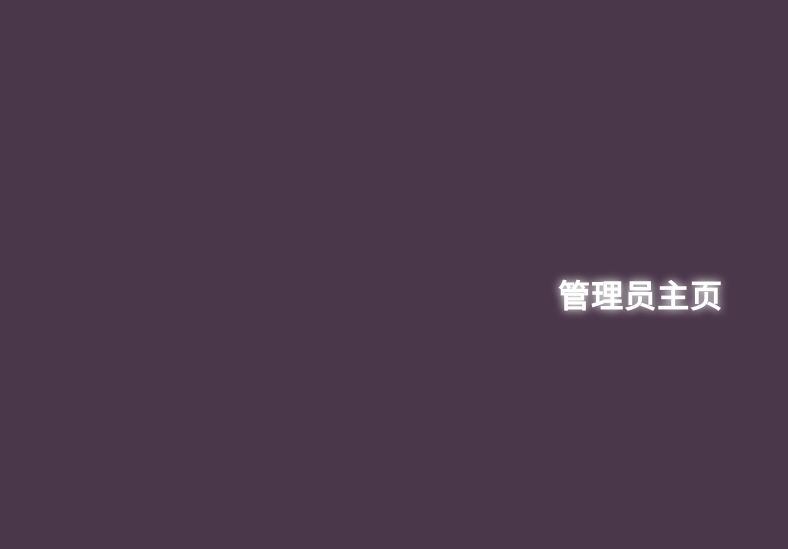
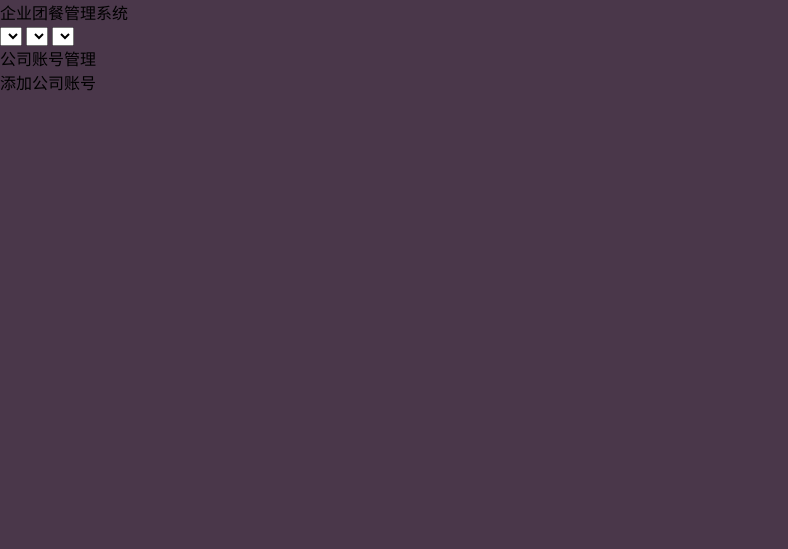
Before and after one commit to IvanWangBo/meals, a Python web app: template meals/template/admin/index.html in a window 1280 px wide. Shown: the top 549 px of the page, without its empty margins (0-788 px from the left). Run offline with Jinja, Linux system fonts and the light colour scheme; the template is opened without the code that fills it, so the values that code supplies are empty; some libraries are stand-ins or nearby versions.

Commit message:
ding dev

```diff
--- a/meals/template/admin/index.html
+++ b/meals/template/admin/index.html
@@ -5,14 +5,37 @@
 
 {% block css_block %}
     <link rel="stylesheet" type="text/css" href="/static/css/login.css"/>
+
 {% endblock %}
 
 
 {% block body %}
-    <div id="login">
-        <h1>管理员主页</h1>
-    </div>
+<!--logo头部-->
+<div class="top">
+    <i></i>企业团餐管理系统
+</div>
+<!--下拉框-->
+<div class="selects_outer">
+    <select name="company_id" id="company_id">
 
+    </select>
+    <select name="restaurant_id" id="restaurant_id">
+
+    </select>
+    <select name="order_id" id="order_id">
+
+    </select>
+</div>
+<!--tab切换-->
+<div class="tabs">
+    <div class="js_tab tab">公司账号管理</div>
+    <div class="js_tab tab">添加公司账号</div>
+</div>
+<!--展示区-->
+<div class="js_main">
+    <div class="js_sec sec"></div>
+    <div class="js_sec sec"></div>
+</div>
 {% endblock %}
 
 {% block js_block %}
```
